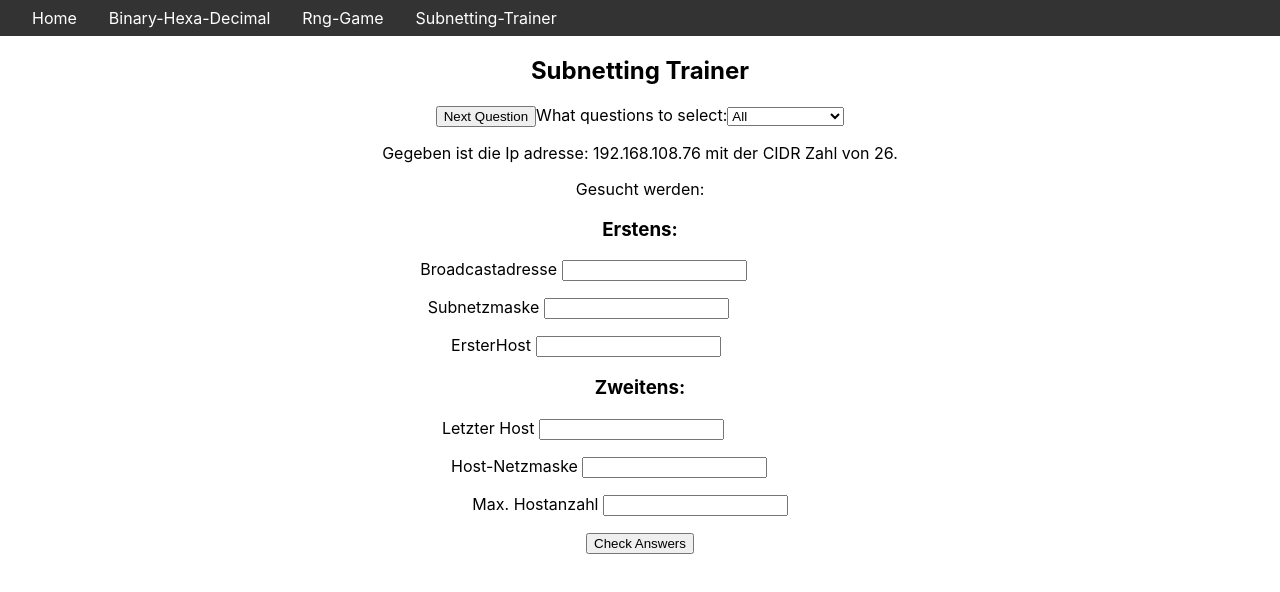
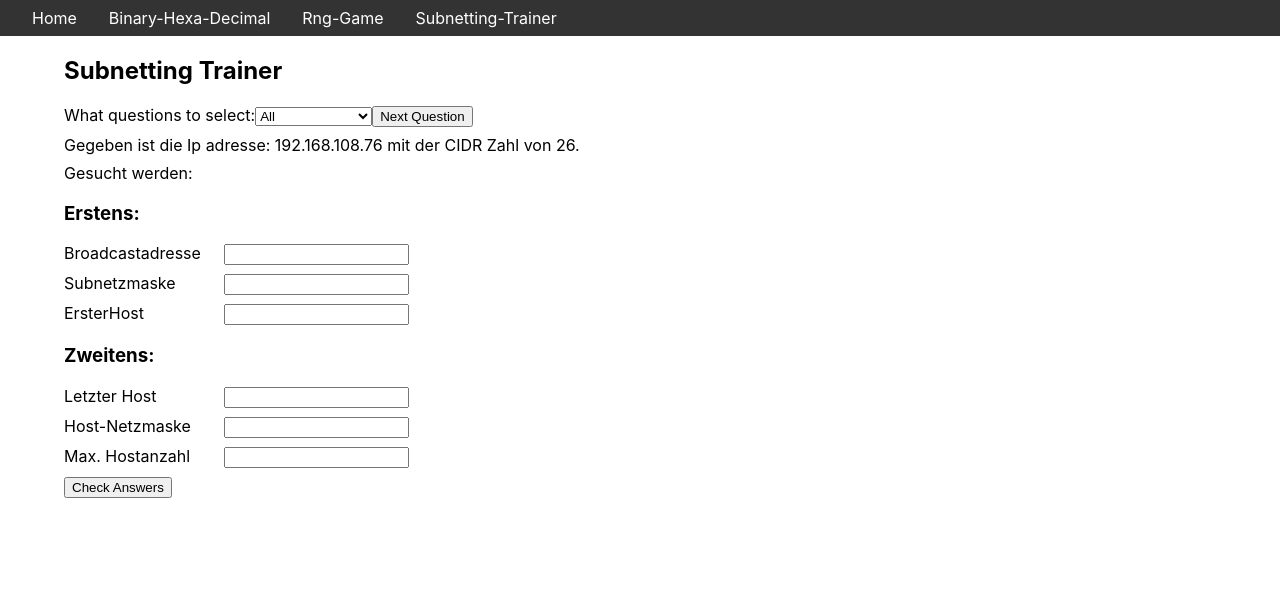
Before and after one commit to vincepr/vite-subnetting, a React (Vite) app: page /ip-game in a window 1280 px wide. Shown: the top 592 px of the page. Built offline with nearby package versions, Linux system fonts and the light colour scheme.

Commit message:
minimal css

```diff
--- a/src/App.css
+++ b/src/App.css
@@ -31,3 +31,18 @@
   display: block;
   margin-top: 0.5rem;
 }
+
+.SubnetGame{
+  text-align: left;
+  margin: 0rem 4rem;
+}
+
+.SubnetGame .labelLeft{
+  display:inline-flex;
+  width: 10rem;
+}
+
+.SubnetGame p {
+  margin-block-start: 0rem;
+  margin-block-end: 0.5rem;
+}
--- a/src/components/SubnetGame.tsx
+++ b/src/components/SubnetGame.tsx
@@ -16,14 +16,16 @@ export default function IpGamePage(){
         forceResetComponent()
     }
 
-    return <div>
+    return <div className="SubnetGame">
         <h2>Subnetting Trainer</h2>
-        <button onClick={forceResetComponent}>
-          Next Question
-        </button>
-        <OptionSelector
-            value={gameMode}
-            onChange={updateGameMode}/>
+        <p>
+          <OptionSelector
+              value={gameMode}
+              onChange={updateGameMode}/>
+          <button onClick={forceResetComponent}>
+            Next Question
+          </button>
+        </p>
         <IpGame key={resetterKey} gameMode={gameMode}/>
     </div>
 }
--- a/src/components/ipgame/IpGame.tsx
+++ b/src/components/ipgame/IpGame.tsx
@@ -15,10 +15,10 @@ type gameProps = {
 export default function IpGame({gameMode:mode}:gameProps){
     let data = createGamedataByMode(mode)      //get the actual game data (subnets generated questions-answers ....)
     return(
-        <div>
+        <>
             <Assignment headerText={data.headerText}/>
             <QuestionsWithSubmitButton data={data.subnets}/>
-        </div>
+        </>
     )
 }
 
```
